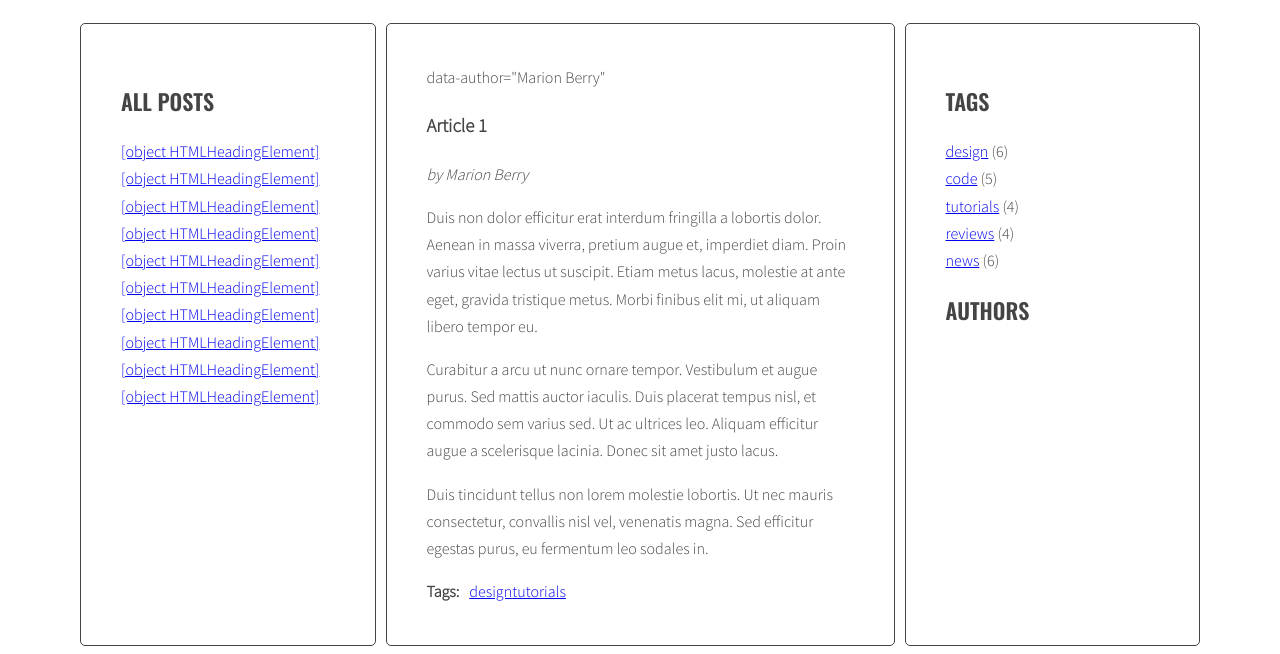
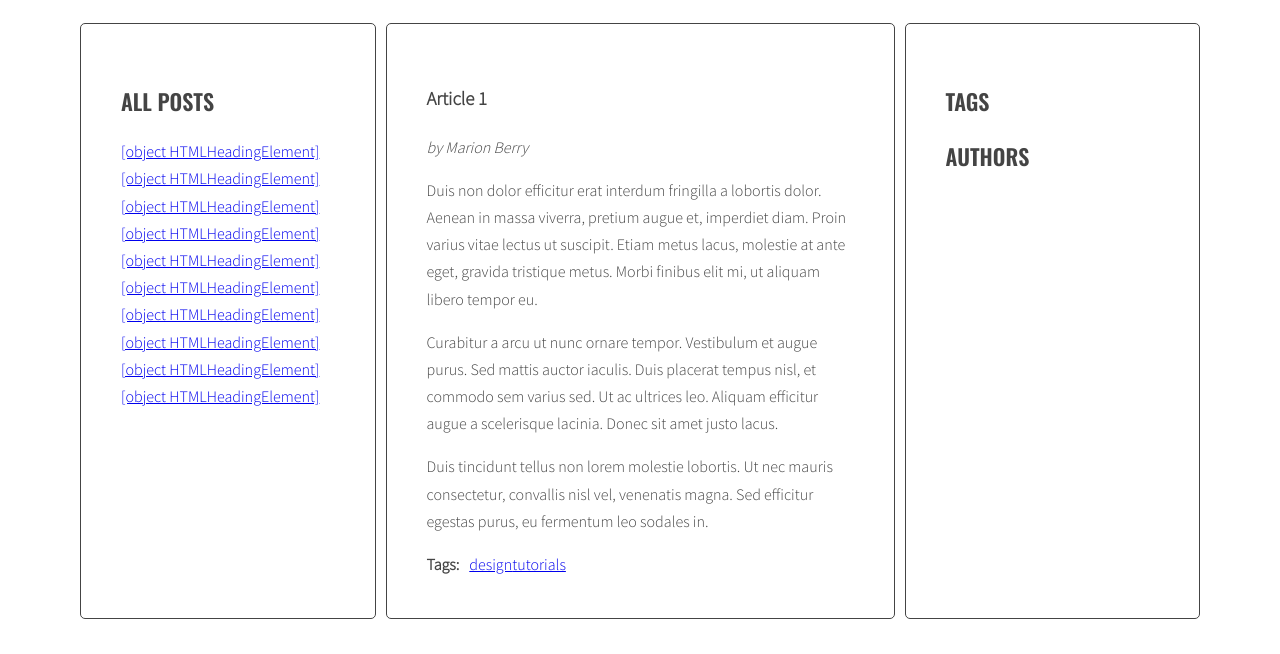
Before and after one commit to eszmateusz/javascript-blog, a website: page index.html in a window 1280 px wide. Shown: the part 220-874 px from the top of the page. After the commit the page ends 847 px from the top, so only its background shows below. Drawn offline with nearby package versions, Linux system fonts and the light colour scheme.

Commit message:
Try to fix bugs - script still not working

```diff
--- a/index.html
+++ b/index.html
@@ -16,7 +16,7 @@
                   </ul>
                 </aside>
                 <section class="posts">
-                  <article class="post active" id="article-1" data-tags="design tutorials"> data-author="Marion Berry"
+                  <article class="post active" id="article-1" data-tags="design tutorials" data-author="Marion Berry">
                     <h3 class="post-title">Article 1</h3>
                     <p class="post-author">by Marion Berry</p>
                     <div class="post-content">
@@ -189,11 +189,7 @@
                 <aside class="sidebar">
                   <h2 class="section-title">Tags</h2>
                   <ul class="list tags">
-                    <li><a href="#">design</a> <span>(6)</span></li>
-                    <li><a href="#">code</a> <span>(5)</span></li>
-                    <li><a href="#">tutorials</a> <span>(4)</span></li>
-                    <li><a href="#">reviews</a> <span>(4)</span></li>
-                    <li><a href="#">news</a> <span>(6)</span></li>
+
                   </ul>
                   <h2 class="section-title">Authors</h2>
                   <ul class="list authors">
```
